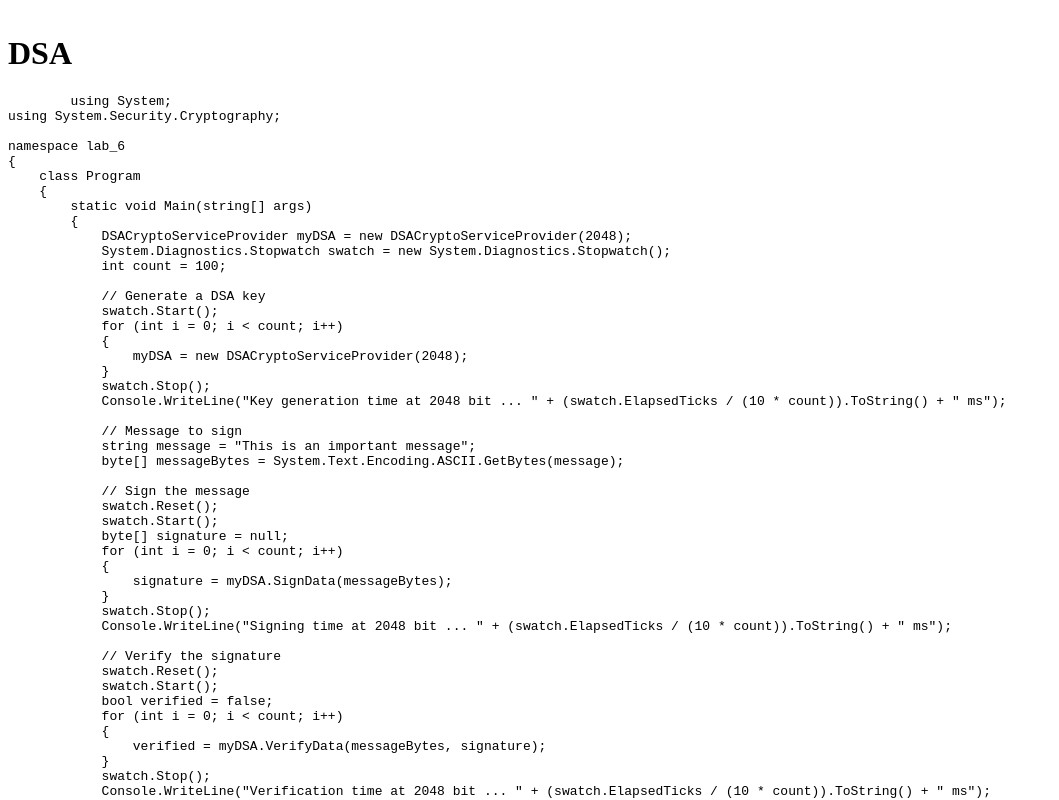
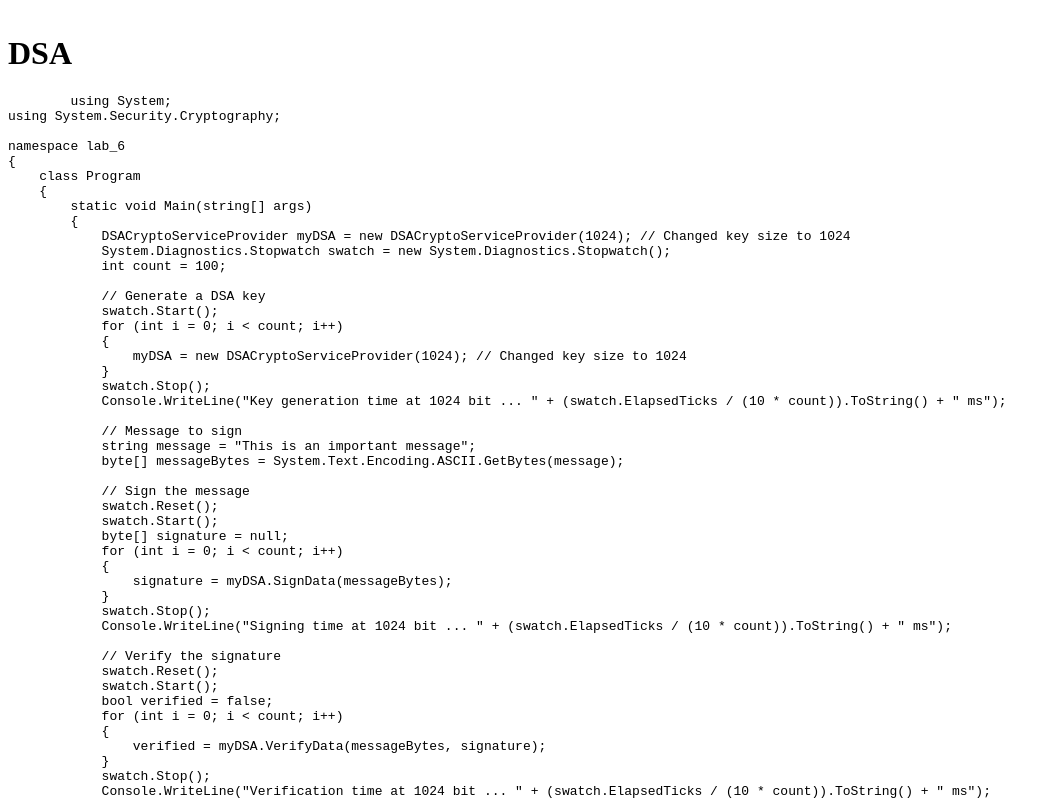
Before and after one commit to wenckmau/simonab, a plain HTML site: page index.html in a window 1280 px wide. Shown: the part 1191-1991 px from the top of the page, without its empty margins (0-1059 px from the left). Drawn offline with Linux system fonts and the light colour scheme.

Commit message:
Add files via upload

```diff
--- a/index.html
+++ b/index.html
@@ -94,7 +94,7 @@ namespace lab_6
     {
         static void Main(string[] args)
         {
-            DSACryptoServiceProvider myDSA = new DSACryptoServiceProvider(2048);
+            DSACryptoServiceProvider myDSA = new DSACryptoServiceProvider(1024); // Changed key size to 1024
             System.Diagnostics.Stopwatch swatch = new System.Diagnostics.Stopwatch();
             int count = 100;
 
@@ -102,10 +102,10 @@ namespace lab_6
             swatch.Start();
             for (int i = 0; i < count; i++)
             {
-                myDSA = new DSACryptoServiceProvider(2048);
+                myDSA = new DSACryptoServiceProvider(1024); // Changed key size to 1024
             }
             swatch.Stop();
-            Console.WriteLine("Key generation time at 2048 bit ... " + (swatch.ElapsedTicks / (10 * count)).ToString() + " ms");
+            Console.WriteLine("Key generation time at 1024 bit ... " + (swatch.ElapsedTicks / (10 * count)).ToString() + " ms");
 
             // Message to sign
             string message = "This is an important message";
@@ -120,7 +120,7 @@ namespace lab_6
                 signature = myDSA.SignData(messageBytes);
             }
             swatch.Stop();
-            Console.WriteLine("Signing time at 2048 bit ... " + (swatch.ElapsedTicks / (10 * count)).ToString() + " ms");
+            Console.WriteLine("Signing time at 1024 bit ... " + (swatch.ElapsedTicks / (10 * count)).ToString() + " ms");
 
             // Verify the signature
             swatch.Reset();
@@ -131,7 +131,7 @@ namespace lab_6
                 verified = myDSA.VerifyData(messageBytes, signature);
             }
             swatch.Stop();
-            Console.WriteLine("Verification time at 2048 bit ... " + (swatch.ElapsedTicks / (10 * count)).ToString() + " ms");
+            Console.WriteLine("Verification time at 1024 bit ... " + (swatch.ElapsedTicks / (10 * count)).ToString() + " ms");
 
             Console.WriteLine("Signature verified: " + verified);
         }
```
